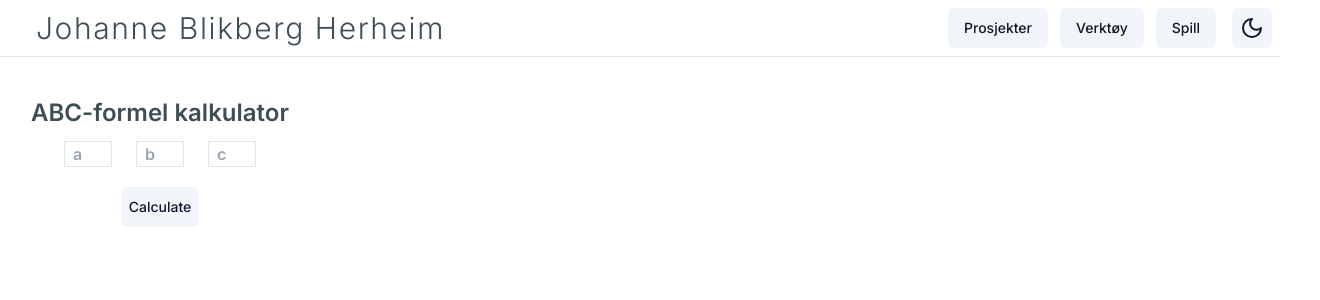
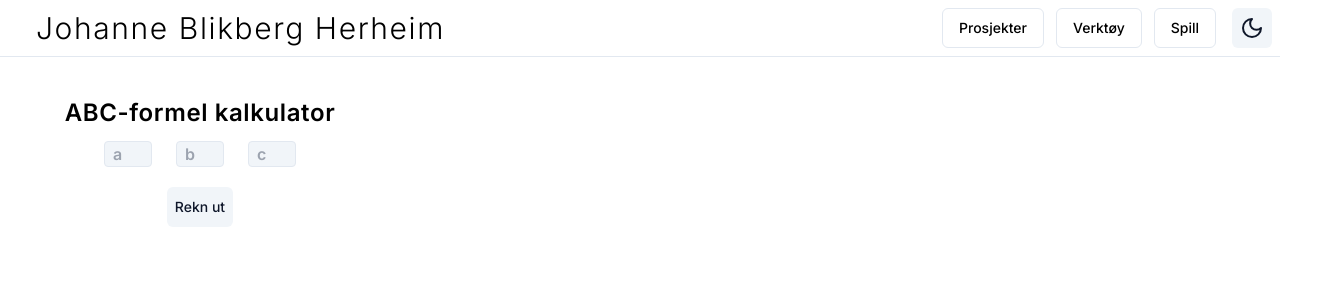
Before and after one commit to johanneherheim/personal-website, a Next.js app: page /tools in a window 1280 px wide. Shown: the top 300 px of the page, 1320 px wide, since content can reach past the window. Built offline with nearby package versions, Linux system fonts and the light colour scheme.

Commit message:
fixed colors

```diff
--- a/src/app/globals.css
+++ b/src/app/globals.css
@@ -5,7 +5,7 @@
 @layer base {
   :root {
     --background: 0 0% 100%;
-    --foreground: 	200, 16%, 29%;
+    --foreground: 	200, 16%, 0%;
 
     --card: 0 0% 100%;
     --card-foreground: 	200, 16%, 29%;
@@ -48,20 +48,20 @@
     --primary: 210 40% 98%;
     --primary-foreground: 222.2 47.4% 11.2%;
 
-    --secondary: 	200°, 19%, 18%;
+    --secondary: 	200, 19%, 22%;
     --secondary-foreground: 210 40% 98%;
 
-    --muted: 	200°, 19%, 18%;
+    --muted: 	200, 19%, 22%;
     --muted-foreground: 215 20.2% 65.1%;
 
-    --accent: 	200°, 19%, 18%;
+    --accent: 	200, 19%, 22%;
     --accent-foreground: 210 40% 98%;
 
     --destructive: 0 62.8% 30.6%;
     --destructive-foreground: 210 40% 98%;
 
-    --border: 	200°, 19%, 18%;
-    --input: 	200°, 19%, 18%;
+    --border: 	200, 19%, 22%;
+    --input: 	200, 19%, 22%;
     --ring: 212.7 26.8% 83.9%;
   }
 }
--- a/src/app/tools/abc-calc.tsx
+++ b/src/app/tools/abc-calc.tsx
@@ -35,24 +35,24 @@ export default function AbcCalc() {
 
   return (
     <div className="flex font-semibold w-80 items-center flex-col">
-      <h2>ABC-formel kalkulator</h2>
+      <h2 className="tracking-wide">ABC-formel kalkulator</h2>
       <div>
         <input
-          className="m-3 px-2 w-12 border"
+          className="m-3 px-2 w-12 border bg-secondary rounded"
           type="text"
           value={A}
           onChange={(e) => setA(e.target.value)}
           placeholder="a"
         />
         <input
-          className="m-3 px-2 w-12 border"
+          className="m-3 px-2 w-12 border bg-secondary rounded"
           type="text"
           value={B}
           onChange={(e) => setB(e.target.value)}
           placeholder="b"
         />
         <input
-          className="m-3 px-2 w-12 border"
+          className="m-3 px-2 w-12 border bg-secondary rounded"
           type="text"
           value={C}
           onChange={(e) => setC(e.target.value)}
@@ -60,12 +60,12 @@ export default function AbcCalc() {
           onKeyPress={handleKeyPress}
         />
       </div>
-      <Button onClick={calculate} variant="secondary" className="m-2 p-2">
-        Calculate
+      <Button onClick={calculate} variant="defaultsec" className="m-2 p-2">
+        Rekn ut
       </Button>
       <p>
         {answer.length > 0
-          ? `Roots: ${answer.join(", ")}`
+          ? `Røttene er: ${answer.join(", ")}`
           : answer === null
           ? "No real roots"
           : ""}
--- a/src/app/tools/page.tsx
+++ b/src/app/tools/page.tsx
@@ -3,8 +3,8 @@ import AbcCalc from "./abc-calc";
 
 export default function ToolPage() {
   return (
-    <div className="grid w-screen mx-auto grid-cols-1 sm:grid-cols-2 md:grid-cols-3">
-        <AbcCalc />
+    <div className="grid w-screen grid-cols-1 sm:grid-cols-2 md:grid-cols-3 m-10">
+      <AbcCalc />
     </div>
   );
 }
--- a/src/components/darkmode.tsx
+++ b/src/components/darkmode.tsx
@@ -21,7 +21,7 @@ export function ModeToggle() {
 
   return (
     <div onClick={toggleDarkMode}>
-      <Button variant="secondary" size="icon">
+      <Button variant="defaultsec" size="icon">
         <Moon className=" rotate-0 scale-100 transition-all dark:scale-0" />
         <Sun className="absolute rotate-90 scale-0 transition-all dark:rotate-0 dark:scale-100" />
       </Button>
--- a/src/components/navmenu.tsx
+++ b/src/components/navmenu.tsx
@@ -8,7 +8,7 @@ import Link from "next/link";
 export function NavMenu() {
   return (
     <div className="flex gap-3">
-      <Button variant="secondary">
+      <Button variant="outline">
         <Link
           className="flex justify-between hover:underline decoration-1 underline-offset-2 w-auto"
           href="/projects"
@@ -16,7 +16,7 @@ export function NavMenu() {
           Prosjekter
         </Link>
       </Button>
-      <Button variant="secondary">
+      <Button variant="outline">
         <Link
           className="flex justify-between hover:underline decoration-1 underline-offset-2 w-auto"
           href="/tools"
@@ -24,7 +24,7 @@ export function NavMenu() {
           Verktøy
         </Link>
       </Button>
-      <Button variant="secondary">
+      <Button variant="outline">
         <Link
           className="flex justify-between hover:underline decoration-1 underline-offset-2 w-auto"
           href="/games"
@@ -44,7 +44,7 @@ export function DropDownNavMenu({ onClose }: DropDownNavMenuProps) {
   return (
     <nav className="absolute right-0">
       <div className="flex flex-col gap-2 p-2 mt-1">
-        <Button variant="secondary" onClick={onClose}>
+        <Button variant="outline" onClick={onClose}>
           <Link
             className="flex justify-between hover:underline decoration-1 underline-offset-2 w-auto"
             href="/projects"
@@ -52,7 +52,7 @@ export function DropDownNavMenu({ onClose }: DropDownNavMenuProps) {
             Prosjekter
           </Link>
         </Button>
-        <Button variant="secondary">
+        <Button variant="outline">
           <Link
             className="flex justify-between hover:underline decoration-1 underline-offset-2 w-auto"
             href="/tools"
@@ -60,7 +60,7 @@ export function DropDownNavMenu({ onClose }: DropDownNavMenuProps) {
             Verktøy
           </Link>
         </Button>
-        <Button variant="secondary" onClick={onClose}>
+        <Button variant="outline" onClick={onClose}>
           <Link
             className="flex justify-between hover:underline decoration-1 underline-offset-2 w-auto"
             href="/games"
--- a/src/components/ui/button.tsx
+++ b/src/components/ui/button.tsx
@@ -10,6 +10,7 @@ const buttonVariants = cva(
     variants: {
       variant: {
         default: "bg-primary text-primary-foreground hover:bg-primary/90",
+        defaultsec: "bg-secondary text-secondary-foreground",
         destructive:
           "bg-destructive text-destructive-foreground hover:bg-destructive/90",
         outline:
```
